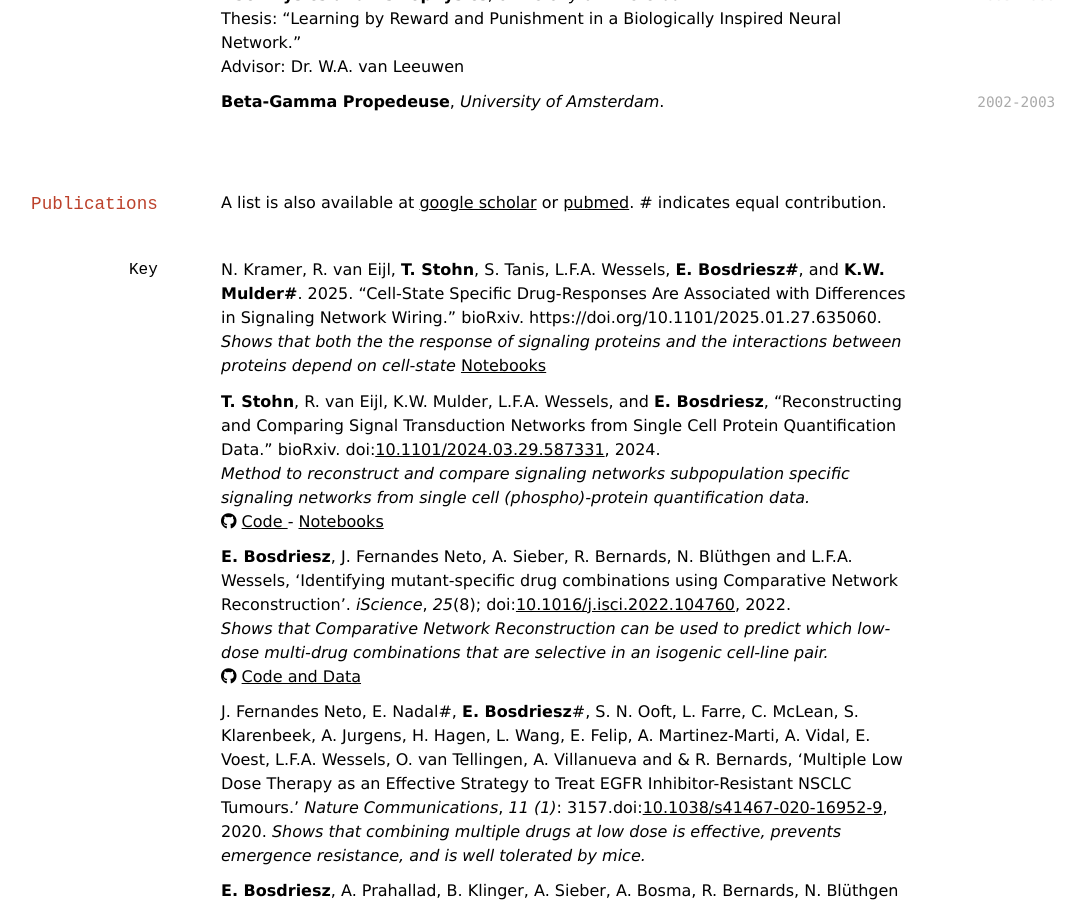
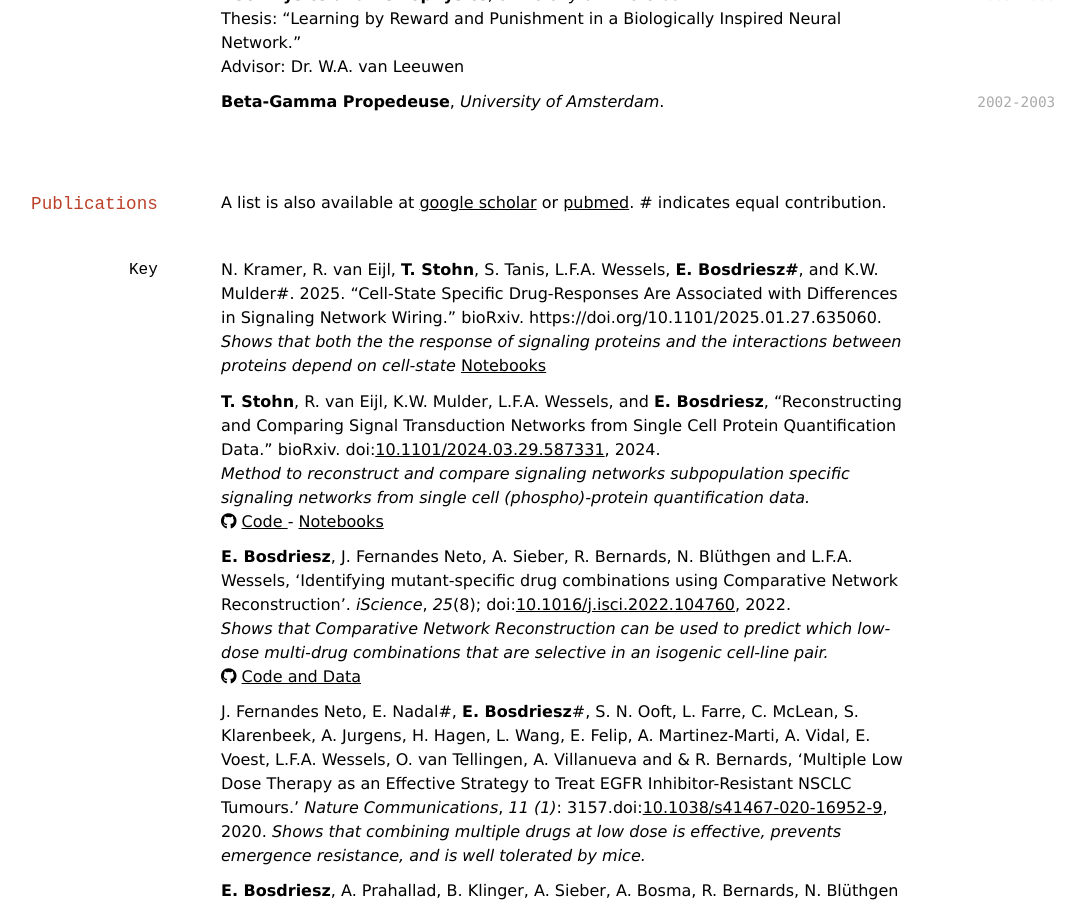
Before and after one commit to evertbosdriesz/markdown-cv, a Jekyll site: the page built from index.md, in a window 1280 px wide and 900 px high, scrolled down 757 px. Shown: the whole window, without its empty margins (111-1196 px from the left). Built offline with Jekyll 4.4.1, drawn with Linux system fonts in a browser that asks for light colours; nearby versions of some CDN libraries; a style sheet for code colours, icons or effects is not loaded.

Commit message:
Fixed formatting

```diff
--- a/index.md
+++ b/index.md
@@ -100,7 +100,7 @@ C, C++ (It's been a while) -->
 
 ### Key
 
-N. Kramer, R. van Eijl, **T. Stohn**, S. Tanis, L.F.A. Wessels, **E. Bosdriesz<sup>#</sup>**, and **K.W. Mulder<sup>#</sup>**. 2025. “Cell-State Specific Drug-Responses Are Associated with Differences in Signaling Network Wiring.” bioRxiv. https://doi.org/10.1101/2025.01.27.635060.
+N. Kramer, R. van Eijl, **T. Stohn**, S. Tanis, L.F.A. Wessels, **E. Bosdriesz<sup>#</sup>**, and K.W. Mulder<sup>#</sup>. 2025. “Cell-State Specific Drug-Responses Are Associated with Differences in Signaling Network Wiring.” bioRxiv. https://doi.org/10.1101/2025.01.27.635060.
 *Shows that both the the response of signaling proteins and the interactions between proteins depend on cell-state*
 <a href="https://github.com/evertbosdriesz/scIDseq-CNR"> Notebooks </a>
 
```
